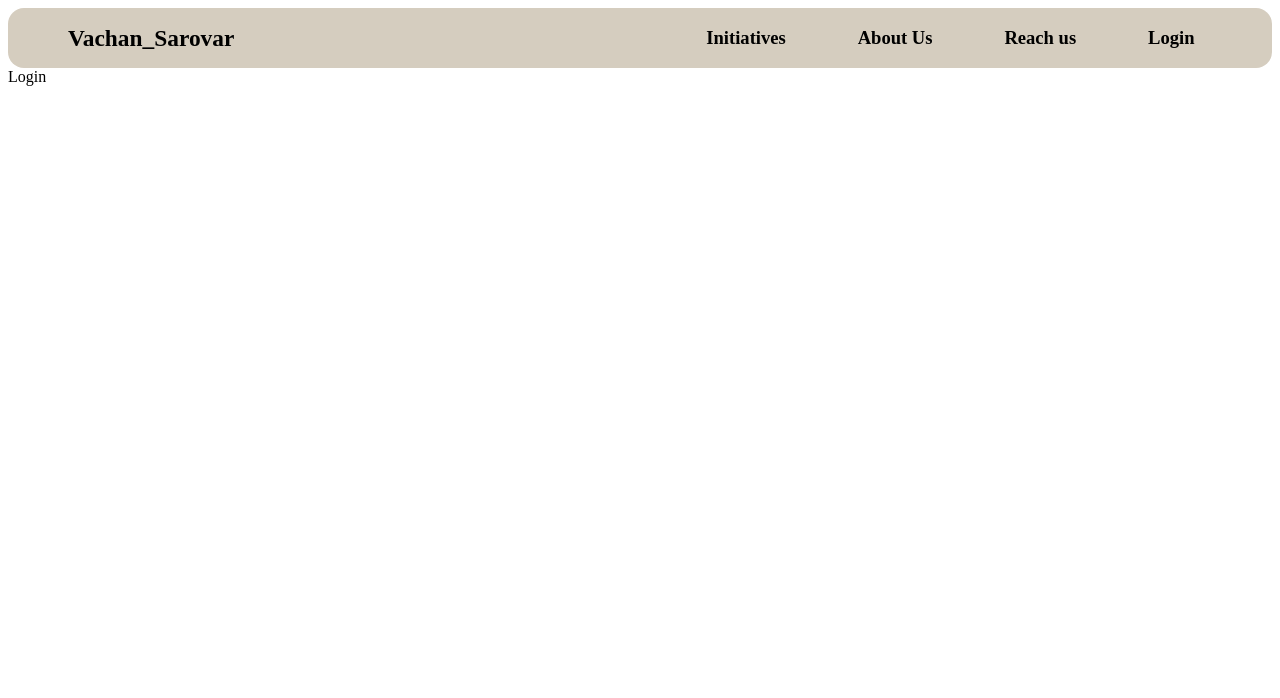
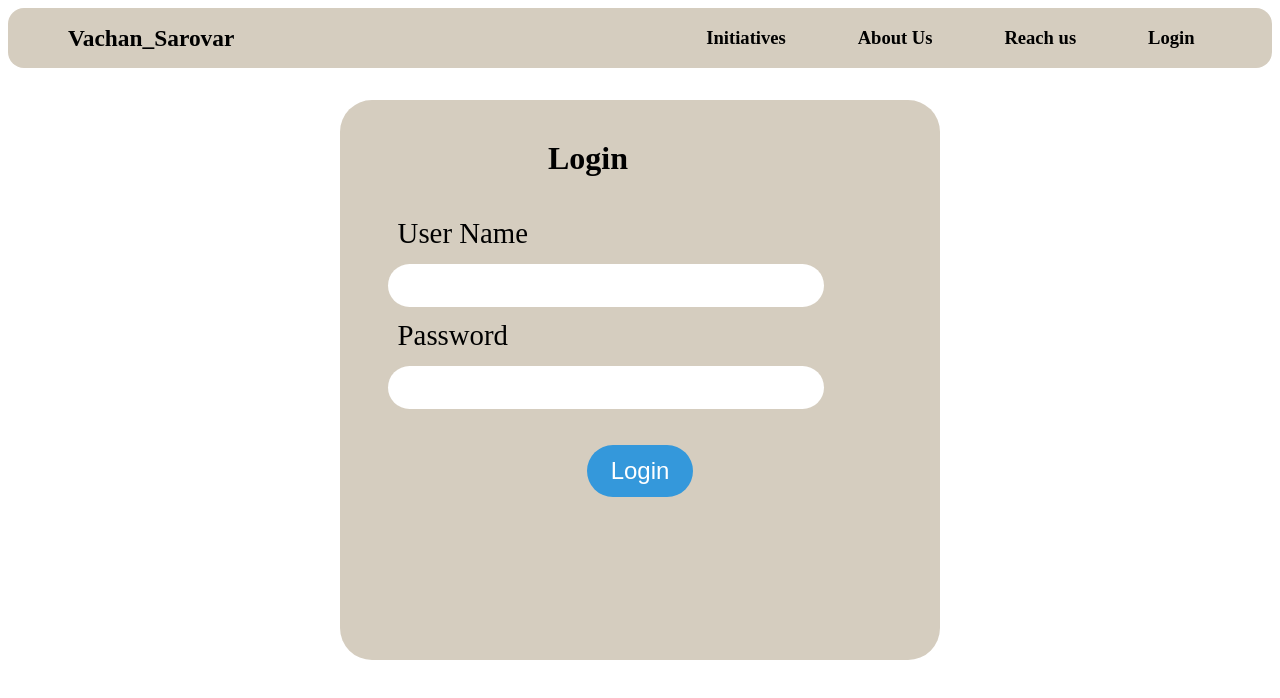
Before and after one commit to sukeshtyagi/Vichar_Sarovar, a React (Create React App) app: page /login in a window 1280 px wide. Shown: the top 698 px of the page. Built offline with nearby package versions, Linux system fonts and the light colour scheme.

Commit message:
Login Component created

```diff
--- a/src/components/Carousel.jsx
+++ b/src/components/Carousel.jsx
@@ -5,28 +5,6 @@ import "slick-carousel/slick/slick-theme.css";
 import style from "../style/Carousel.module.css";
 
 function Carousel() {
-  const NextArrow = (props) => {
-    const { className, style, onClick } = props;
-    return (
-      <div
-        className={className}
-        style={{ ...style, display: "block", background: "red" }}
-        onClick={onClick}
-      />
-    );
-  };
-
-  const PrevArrow = (props) => {
-    const { className, style, onClick } = props;
-    return (
-      <div
-        className={className}
-        style={{ ...style, display: "block", background: "blue" }}
-        onClick={onClick}
-      />
-    );
-  };
-
   const settings = {
     dots: true,
     infinite: true,
@@ -40,7 +18,6 @@ function Carousel() {
   return (
     <div className={style.carouselContainer}>
       <Slider {...settings}>
-
         <div>
           <img
             src="https://m.media-amazon.com/images/I/41ka6Bsj+XL._SY445_SX342_.jpg"
--- a/src/components/Login.jsx
+++ b/src/components/Login.jsx
@@ -2,7 +2,20 @@ import React from "react";
 import style from "../style/Login.module.css";
 
 function Login() {
-  return <div>Login</div>;
+  return (
+    <div className={style.loginContainer}>
+      <div className={style.loginHeadingContainer}>
+        <p>Login</p>
+      </div>
+      <div className={style.loginDetailsContainer}>
+        <label >User Name</label>
+        <input type="text" />
+        <label >Password</label>
+        <input type="password" />
+        <button>Login</button>
+      </div>
+    </div>
+  );
 }
 
 export default Login;
--- a/src/style/App.module.css
+++ b/src/style/App.module.css
@@ -1,4 +1,3 @@
 .appContainer {
   height: 100vh;
-  overflow: auto;
 }
--- a/src/style/Header.module.css
+++ b/src/style/Header.module.css
@@ -1,7 +1,7 @@
 .headerContainer {
   max-width: 1500px;
   width: 100%;
-  height: 60px; /* Adjust the height to your liking */
+  height: 60px;
   margin: 0 auto;
   background-color: rgb(213, 205, 191);
   display: flex;
--- a/src/style/Home.module.css
+++ b/src/style/Home.module.css
@@ -1,4 +1,4 @@
-.homeContainer {
+.homeContainer{
   overflow: auto;
 }
 .homeContainerText {
--- a/src/style/Login.module.css
+++ b/src/style/Login.module.css
@@ -0,0 +1,81 @@
+.loginContainer {
+  width: 100%;
+  max-width: 600px;
+  height: 70vh;
+  margin: auto;
+  margin-top: 1.8em;
+  background-color: rgb(213, 205, 191);
+  border-radius: 2em;
+}
+
+.loginHeadingContainer {
+  width: 100%;
+}
+.loginHeadingContainer p {
+  position: relative;
+  top: 1em;
+  width: 80%;
+  margin-top: 1em;
+  padding: 0.25em;
+  font-size: 2em;
+  font-weight: 600;
+  text-align: center;
+}
+
+.loginDetailsContainer {
+  margin-top: 4em;
+  /*background-color: red;*/
+  display: flex;
+  flex-direction: column;
+}
+.loginDetailsContainer label {
+  font-size: 1.8em;
+  margin-left: 2em;
+  margin-bottom: 0.5em;
+}
+.loginDetailsContainer input {
+  font-size: 1.5em;
+  margin-left: 2em;
+  margin-bottom: 0.5em;
+  border: none;
+  border-radius: 1.5em;
+  padding: 0.3em;
+  padding-left: 1.2em;
+  outline: none;
+  width: 100%;
+  max-width: 400px;
+}
+.loginDetailsContainer button {
+  font-size: 1.5em;
+  margin: auto;
+  margin-top: 1em;
+  margin-bottom: 1em;
+  padding: 0.5em 1em;
+  border: none;
+  border-radius: 1.5em;
+  background-color: #3498db;
+  color: #fff;
+  cursor: pointer;
+  position: relative;
+  transition: background-color 0.3s, color 0.3s;
+}
+
+.loginDetailsContainer button::before {
+  content: "";
+  position: absolute;
+  top: -6px;
+  left: -6px;
+  right: -6px;
+  bottom: -6px;
+  border-radius: 1.5em;
+  border: 2px solid transparent;
+  transition: border-color 0.3s;
+}
+
+.loginDetailsContainer button:hover::before {
+  border-color: #000;
+}
+
+.loginDetailsContainer button:hover {
+  background-color: #2980b9;
+}
```
